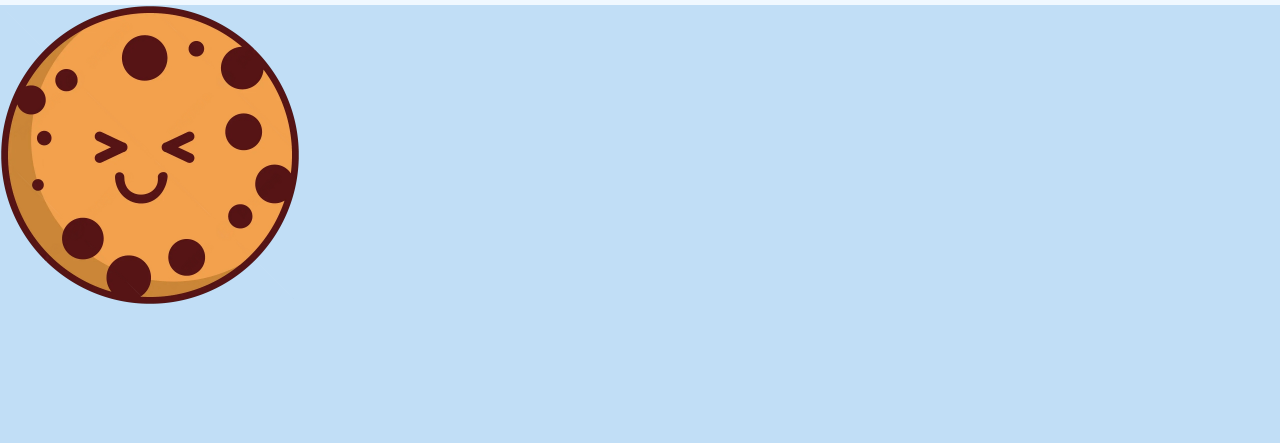
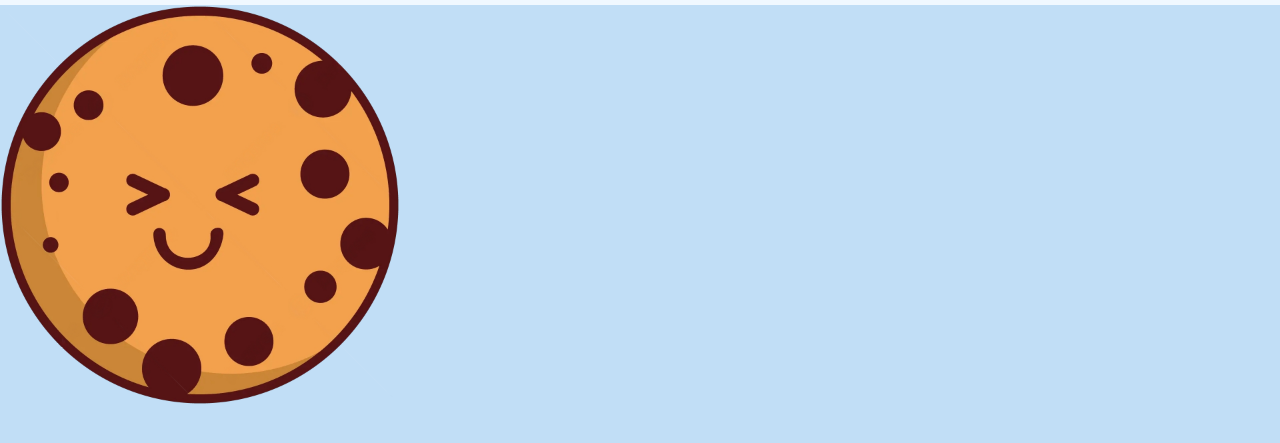
Before and after one commit to LabbyMaple/labbymaple.github.io, a website: page cookieClicker/cookieclicker.html in a window 1280 px wide. Shown: the part 51-494 px from the top of the page. Drawn offline with nearby package versions, Linux system fonts and the light colour scheme.

Commit message:
Update cookieclicker.html

```diff
--- a/cookieClicker/cookieclicker.html
+++ b/cookieClicker/cookieclicker.html
@@ -27,7 +27,7 @@
           </div>
         </div>
       </nav>
-      <img src="cookie.png" id="cookie" height="300px" width="300px" style="text-align: center;">
+      <img src="cookie.png" id="cookie" height="400px" width="400px" style="margin: auto;">
 
 </body>
 </html>
```
